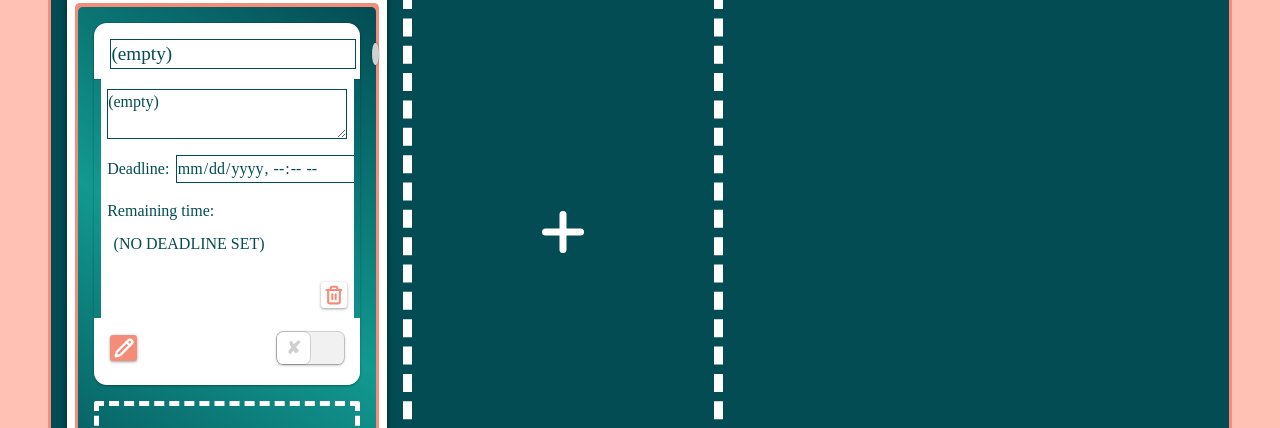
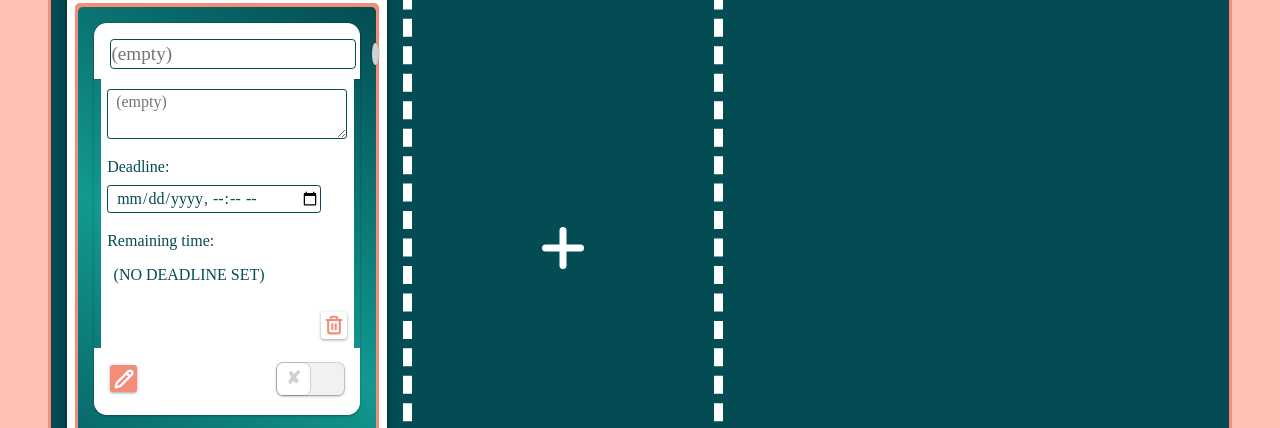
Before and after one commit to lucaspasseri/odin-todo-list, a website built with webpack: page src/template.html in a window 1280 px wide. Both pictures are taken after a click on the button 123 px from the left and 440 px from the top of the page. Shown: the part 331-759 px from the top of the page. Built offline with nearby package versions, Linux system fonts and the light colour scheme.

Commit message:
Improve todoList and todo titles

```diff
--- a/src/class/list.js
+++ b/src/class/list.js
@@ -9,7 +9,7 @@ class List {
 
 	constructor() {
 		this.#id = crypto.randomUUID();
-		this.#title = "(empty)";
+		this.#title = "";
 		this.#isEditActive = false;
 		this.#list = [];
 	}
--- a/src/class/todo.js
+++ b/src/class/todo.js
@@ -12,8 +12,8 @@ class Todo {
 	#isEditActive;
 
 	constructor(
-		title = "(empty)",
-		description = "(empty)",
+		title = "",
+		description = "",
 		done = false,
 		priority = 0,
 		startDate = new Date(),
--- a/src/component/todo.js
+++ b/src/component/todo.js
@@ -21,7 +21,7 @@ function createParagraphHeader(todo) {
 	const container = document.createElement("div");
 	container.className = styles.header;
 	const p = document.createElement("p");
-	p.textContent = todo.title;
+	p.textContent = todo.title.trim() || "(empty)";
 
 	const urgencyIndicator = createUrgencyIndicator(todo);
 
@@ -37,6 +37,9 @@ function createInputHeader(todo) {
 	input.setAttribute("type", "text");
 	input.setAttribute("name", "title");
 	input.setAttribute("value", todo.title);
+	if (!todo.title.trim().length > 0) {
+		input.setAttribute("placeholder", "(empty)");
+	}
 
 	input.addEventListener("change", e => {
 		todo.title = e.target.value;
@@ -60,6 +63,10 @@ function createBody(project, todo) {
 	descriptionText.setAttribute("name", "description");
 	descriptionText.value = todo.description;
 	descriptionText.rows = "2";
+
+	if (!todo.description.trim().length > 0) {
+		descriptionText.placeholder = "(empty)";
+	}
 
 	descriptionText.addEventListener("change", e => {
 		todo.description = e.target.value;
--- a/src/component/todoList.js
+++ b/src/component/todoList.js
@@ -15,6 +15,10 @@ export function createHeader(project, projectListRef) {
 		inputTitle.type = "text";
 		inputTitle.value = project.title;
 
+		if (!project.title.trim().length > 0) {
+			inputTitle.placeholder = "(empty)";
+		}
+
 		inputTitle.addEventListener("change", e => {
 			const value = e.target.value;
 			console.log({ value });
@@ -25,7 +29,7 @@ export function createHeader(project, projectListRef) {
 		header.appendChild(inputTitle);
 	} else {
 		const title = document.createElement("h3");
-		title.textContent = project.title;
+		title.textContent = project.title.trim() || "(empty)";
 		header.appendChild(title);
 	}
 
--- a/src/style/todo.module.css
+++ b/src/style/todo.module.css
@@ -17,6 +17,7 @@
 		border: 1px solid var(--theme-green-2);
 		color: var(--theme-green-2);
 		font-size: 1.2em;
+		border-radius: 0.2em;
 	}
 }
 
@@ -43,11 +44,14 @@
 	textarea {
 		border: 1px solid var(--theme-green-2);
 		color: var(--theme-green-2);
+		padding-left: 1ch;
+		border-radius: 0.2em;
 	}
 	label {
 		display: flex;
 		align-items: center;
 		gap: 0.4em;
+		flex-wrap: wrap;
 	}
 	textarea {
 		resize: vertical;
```
